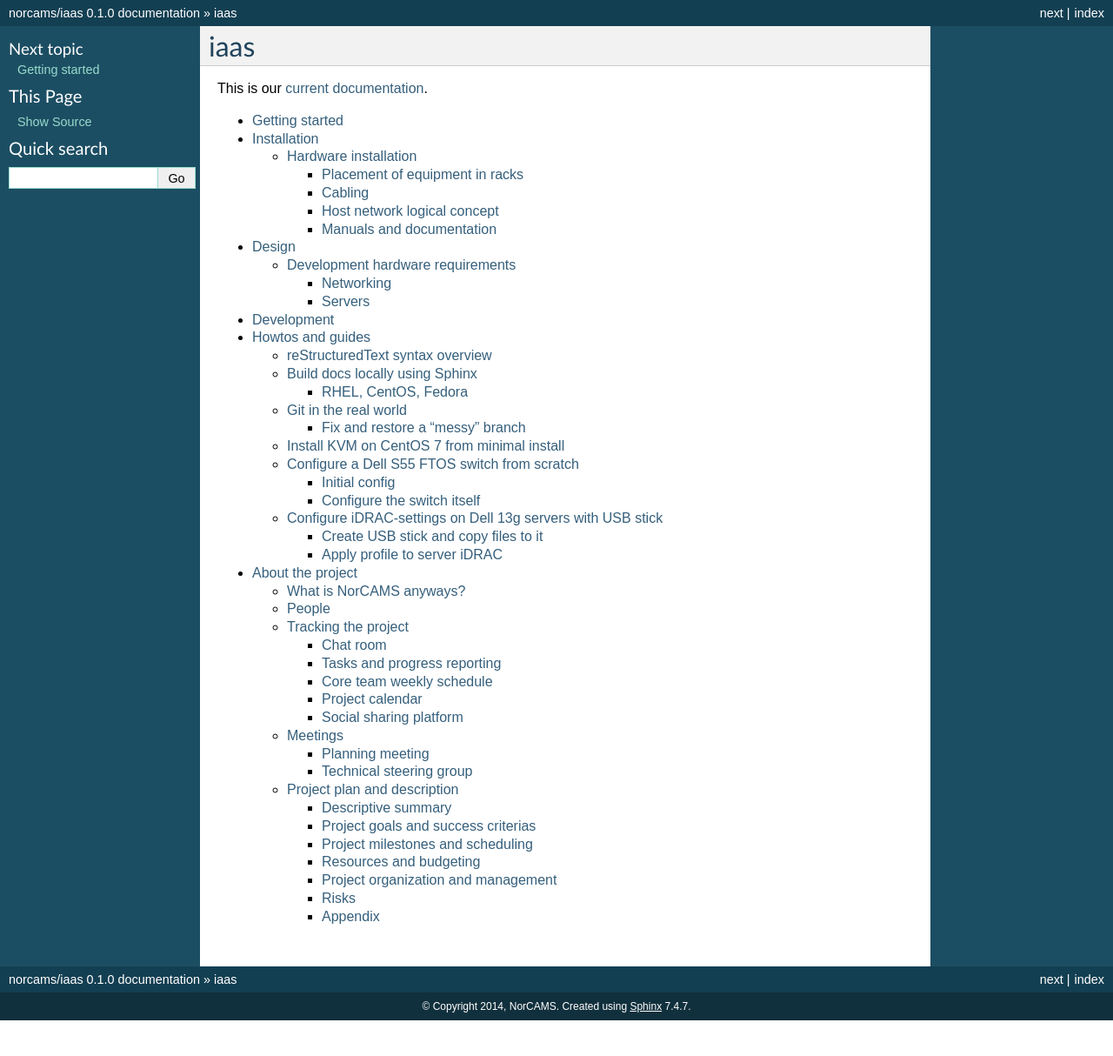
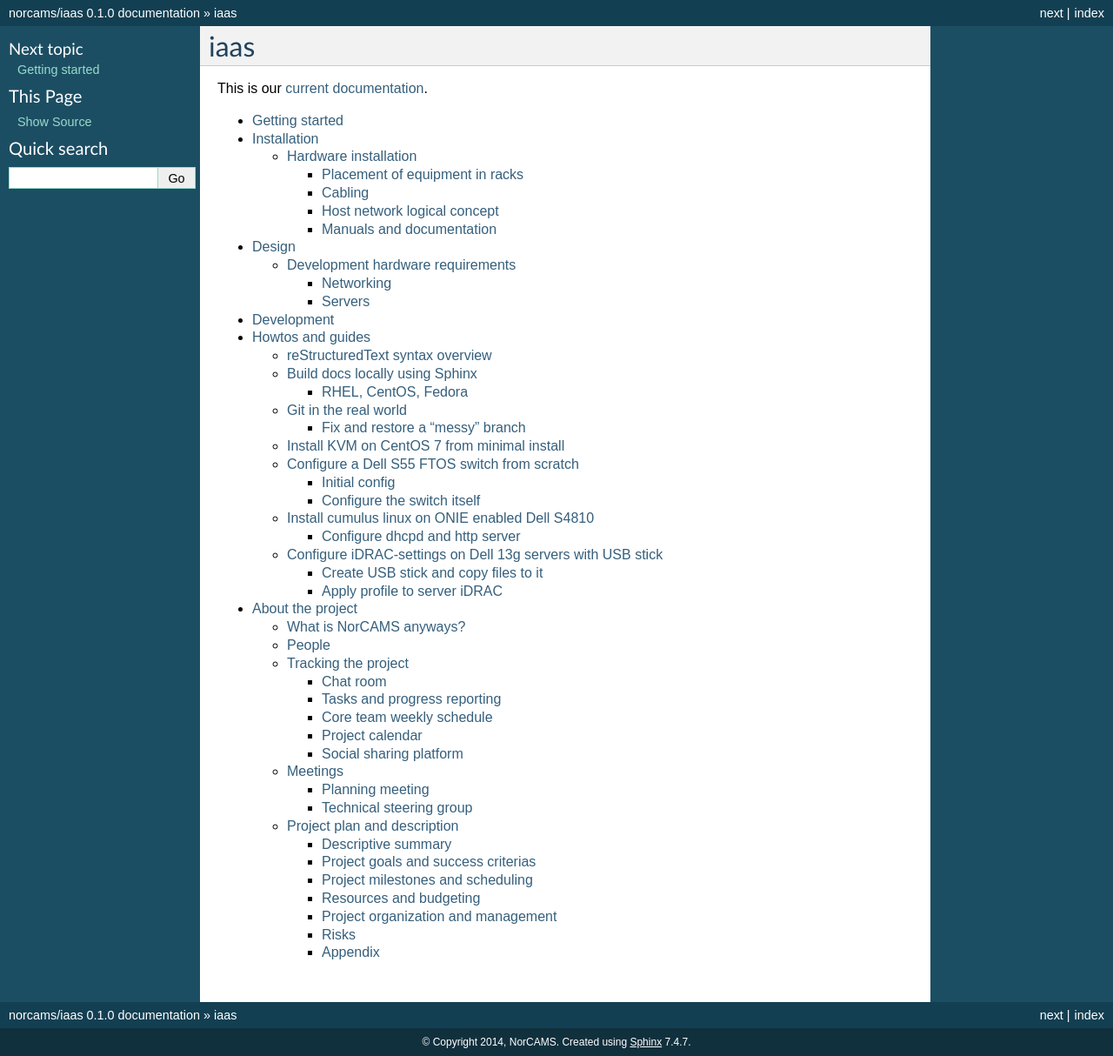
Before and after one commit to norcams/iaas, a Sphinx documentation site: the page built from docs/index.rst, in a window 1280 px wide. Shown: the whole page at 87% size. Built offline with Sphinx 7.4.7, drawn with Linux system fonts in a browser that asks for light colours; before the commit the page ends 1173 px from its top, so only the background shows below that; some of the changed lines change nothing that is shown.

Commit message:
Added short documentation for installing Cumulus to ONIE

```diff
--- /dev/null
+++ b/docs/howtos/cumulus-install.rst
@@ -0,0 +1,44 @@
+Install cumulus linux on ONIE enabled Dell S4810
+================================================
+
+The project will be using Dell PowerConnect S4810
+switches with ONIE installer enabled by default
+instead of FTOS. This enables easy installation of
+cumulus linux to the switches.
+
+Configure dhcpd and http server
+-------------------------------
+
+You will need a running http server with a copy of
+the cumulus image::
+
+  # ls /var/www/html
+  CumulusLinux-2.5.0-powerpc.bin
+  onie-installer-powerpc
+
+"onie-installer-powerpc" is a symlink to the bin-file.
+The symlink is used by ONIE to identify an image to
+download. Read here about the order ONIE tries to
+download the install file::
+
+  http://opencomputeproject.github.io/onie/docs/user-guide/
+
+Now, for the dhcp server to serve out an IP address
+and URL for ONIE to download from dhcp option 114 (URL)
+is used. This example utilizes ISC dhcpd::
+
+  option default-url = "http://192.168.0.1/onie-installer-powerpc";
+
+This option can be host, group, subnet or system wide.
+Read more about different dhcp servers and other methods
+here::
+
+  https://support.cumulusnetworks.com/hc/en-us/articles/203771426-Using-ONIE-to-Install-Cumulus-Linux
+
+When you power up the switch, it will by default
+be a dhcp client and accept an offered IP address, after
+which you can ssh to the ONIE installer with user root
+without password. However, if option 114 is specified,
+it will download the image and immediatly install it, and
+then reboot the switch. When the installation is complete,
+you can ssh to the switch using default cumulus login.
--- a/docs/howtos/index.rst
+++ b/docs/howtos/index.rst
@@ -13,4 +13,5 @@
     git_tips
     installing_libvirt
     mgmtswitch
-    idrac-provision.rst
+    cumulus-install
+    idrac-provision
```
